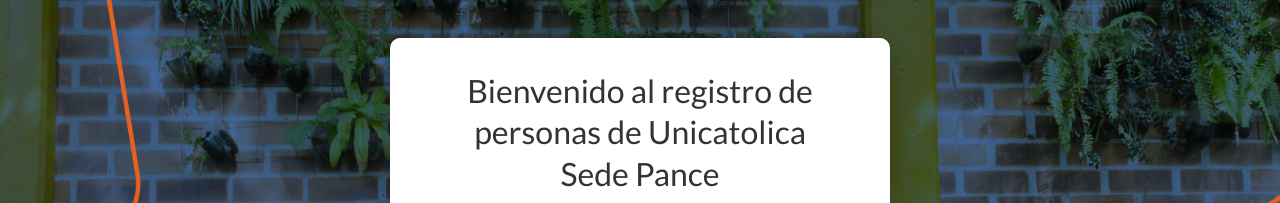
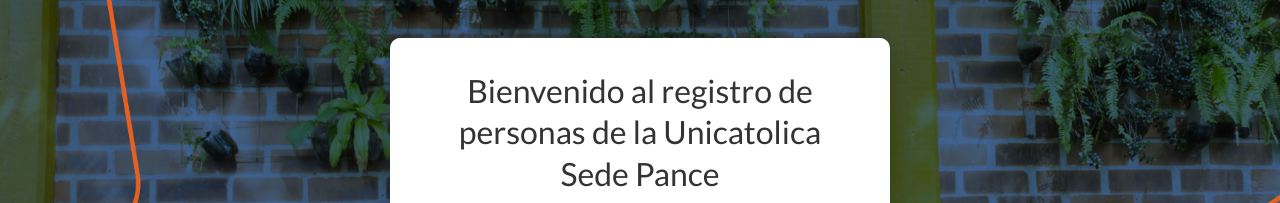
Before and after one commit to SebastianPenaranda/frontend, a React (Vite) app: page / in a window 1280 px wide. Shown: the part 216-419 px from the top of the page. Built offline with nearby package versions, Linux system fonts and the light colour scheme.

Commit message:
Se quito btn de registrar del inicio

```diff
--- a/src/App.jsx
+++ b/src/App.jsx
@@ -1443,7 +1443,7 @@
 
         {menu === "inicio" && !loggedIn && (
           <div className="contenedor_bienvenida">
-            <h1>Bienvenido al registro de personas de Unicatolica</h1>
+            <h1>Bienvenido al registro de personas de la Unicatolica</h1>
             <h1 className="pance">Sede Pance</h1>
             <p>Seleccione una opción:</p>
             <button onClick={() => setMenu("login")}>Iniciar Sesión</button>
```
